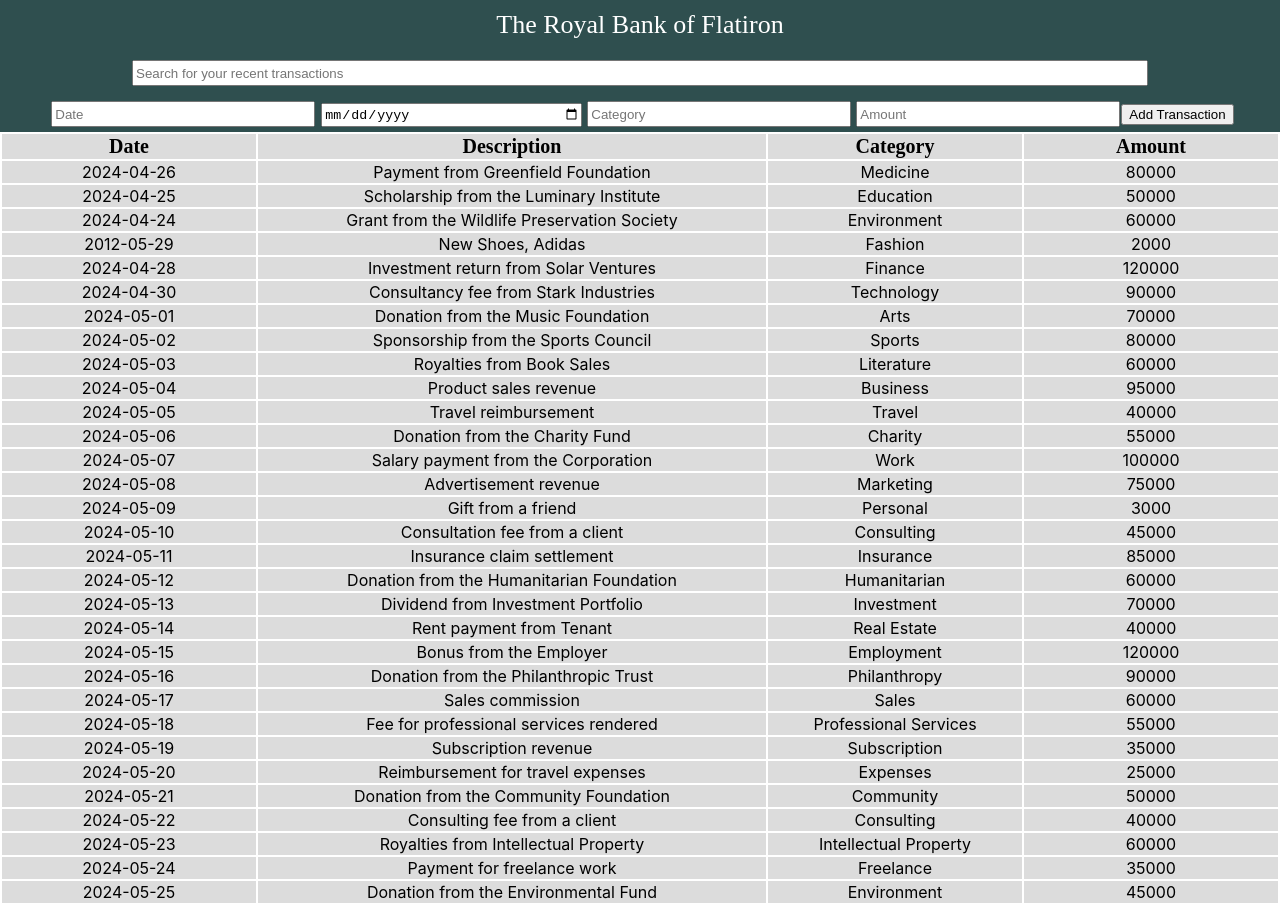
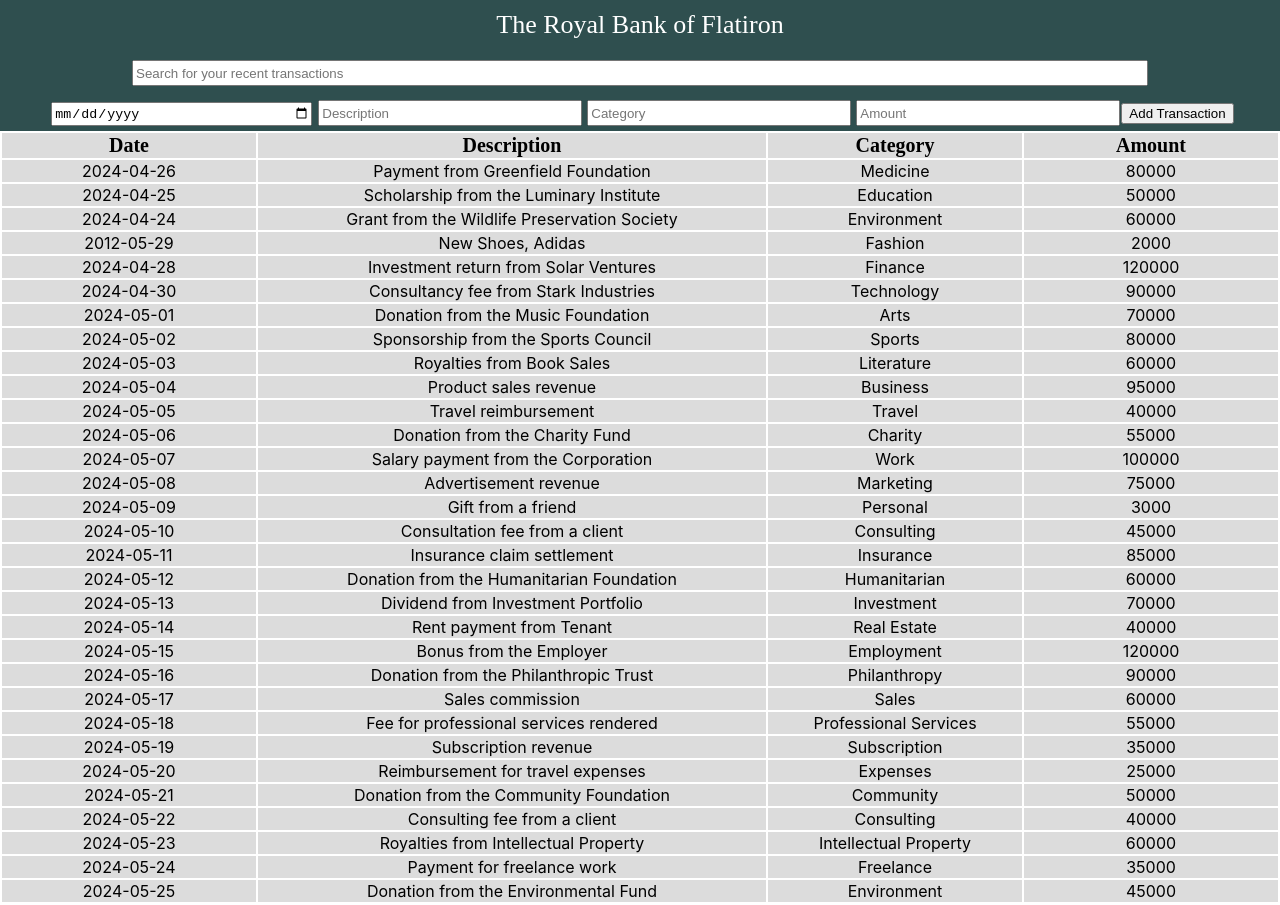
Before and after one commit to sirnoel7/Bank-of-Flatiron, a React (Create React App) app: page / in a window 1280 px wide. Built offline with nearby package versions, Linux system fonts and the light colour scheme.

Commit message:
dateagain

```diff
--- a/src/components/searchbar.jsx
+++ b/src/components/searchbar.jsx
@@ -31,14 +31,14 @@ function Searchbar({ data, setData }) {
       <input
           style={{ width: "20%", height: "20px" }}
           className="date1"
-          type="text"
+          type="date"
           placeholder="Date"
           aria-label=".form-control-lg example"
         ></input>
         <input
           style={{ width: "20%", height: "20px" }}
           className="description1"
-          type="date"
+          type="text"
           placeholder="Description"
           aria-label="default input example"
         ></input>
```
